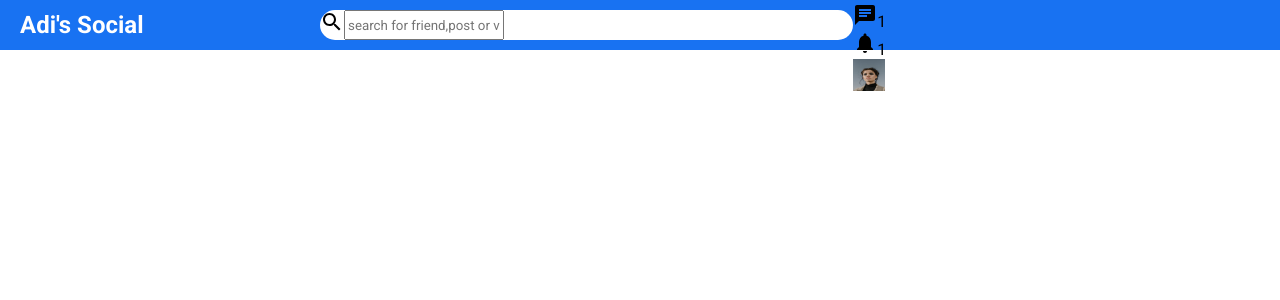
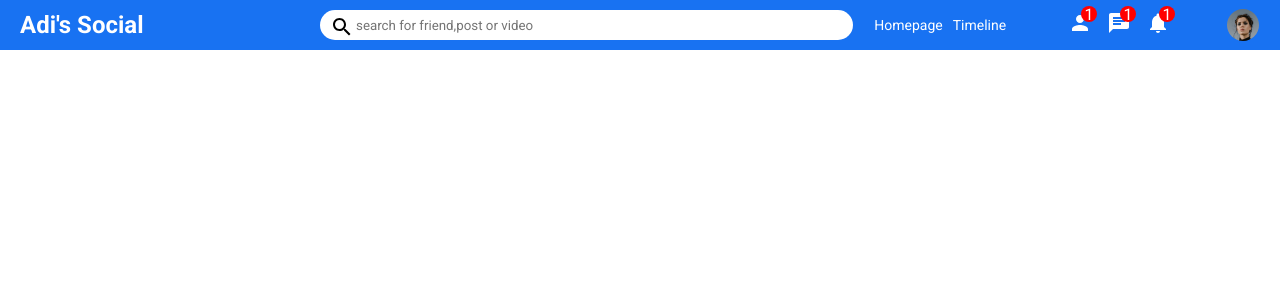
Before and after one commit to ADITHS7/social-media, a React (Create React App) app: page / in a window 1280 px wide. Shown: the top 300 px of the page. Built offline with nearby package versions, Linux system fonts and the light colour scheme.

Commit message:
topbar design completed

```diff
--- a/src/Components/Topbar/Topbar.css
+++ b/src/Components/Topbar/Topbar.css
@@ -29,11 +29,51 @@
 }
 .search-icon{
   font-size: 24px !important;
+  margin-left: 10px;
+  margin-top: 5px;
+}
+.search-input{
+  border: none;
+  width: 70%;
+  outline: none;
 }
 .topbar-right{
   flex: 4;
+  display: flex;
+  align-items: center;
+  justify-content: space-around;
+  color: white;
+}
+.topbar-link{
+  margin-right: 10px;
+  font-size: 14px;
+}
+.topbar-icons{
+  display: flex;
+
+}
+.topbar-icon-badge{
+  width: 16px;
+  height: 16px;
+  background-color: red;
+  border-radius: 50%;
+  color: white;
+  position: absolute;
+  top: -5px;
+  right: -5px;
+  display: flex;
+  align-items: center;
+  justify-content: center;
+}
+.topbar-icon-item{
+  margin-right: 15px;
+  cursor: pointer;
+  position: relative;
 }
 .topbar-img{
   width: 32px;
   height: 32px;
+  border-radius: 50%;
+  object-fit: cover;
+  cursor: pointer;
 }
```
